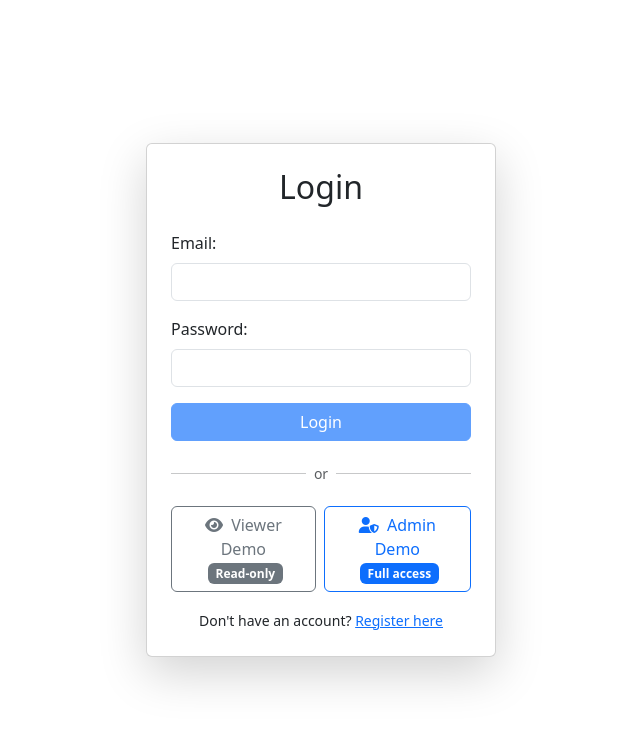
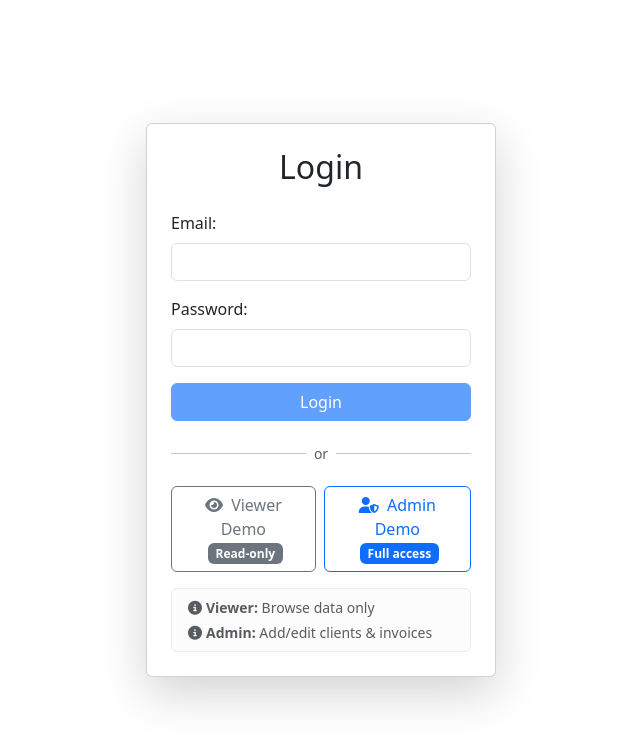
Before and after one commit to sourcecodeguy1/crm-portfolio, an Angular app in the folder client/: page /login in a window 1280 px wide. Shown: the top 744 px of the page, without its empty margins (319-959 px from the left). Built offline with nearby package versions, Linux system fonts and the light colour scheme; no server answers.

Commit message:
remove register link, add demo mode explanations to login page

```diff
--- a/client/src/app/app.routes.ts
+++ b/client/src/app/app.routes.ts
@@ -22,7 +22,7 @@ export const routes: Routes = [
     ]
   },
   { path: 'login', component: LoginComponent },
-  { path: 'register', component: RegisterComponent },
+  { path: 'register', redirectTo: '/login' },
   { path: 'dashboard', component: DashboardComponent, canActivate: [AuthGuard] },
   { path: '**', redirectTo: '/login' }
 ];
--- a/client/src/app/components/login/login.component.html
+++ b/client/src/app/components/login/login.component.html
@@ -33,8 +33,9 @@
       </button>
     </div>
 
-    <div class="text-center mt-3">
-      <small>Don't have an account? <a [routerLink]="['/register']">Register here</a></small>
+    <div class="alert alert-light mt-3 mb-0 py-2">
+      <small class="text-muted d-block"><i class="fa-solid fa-circle-info me-1"></i> <strong>Viewer:</strong> Browse data only</small>
+      <small class="text-muted d-block mt-1"><i class="fa-solid fa-circle-info me-1"></i> <strong>Admin:</strong> Add/edit clients & invoices</small>
     </div>
   </div>
 </div>
```
